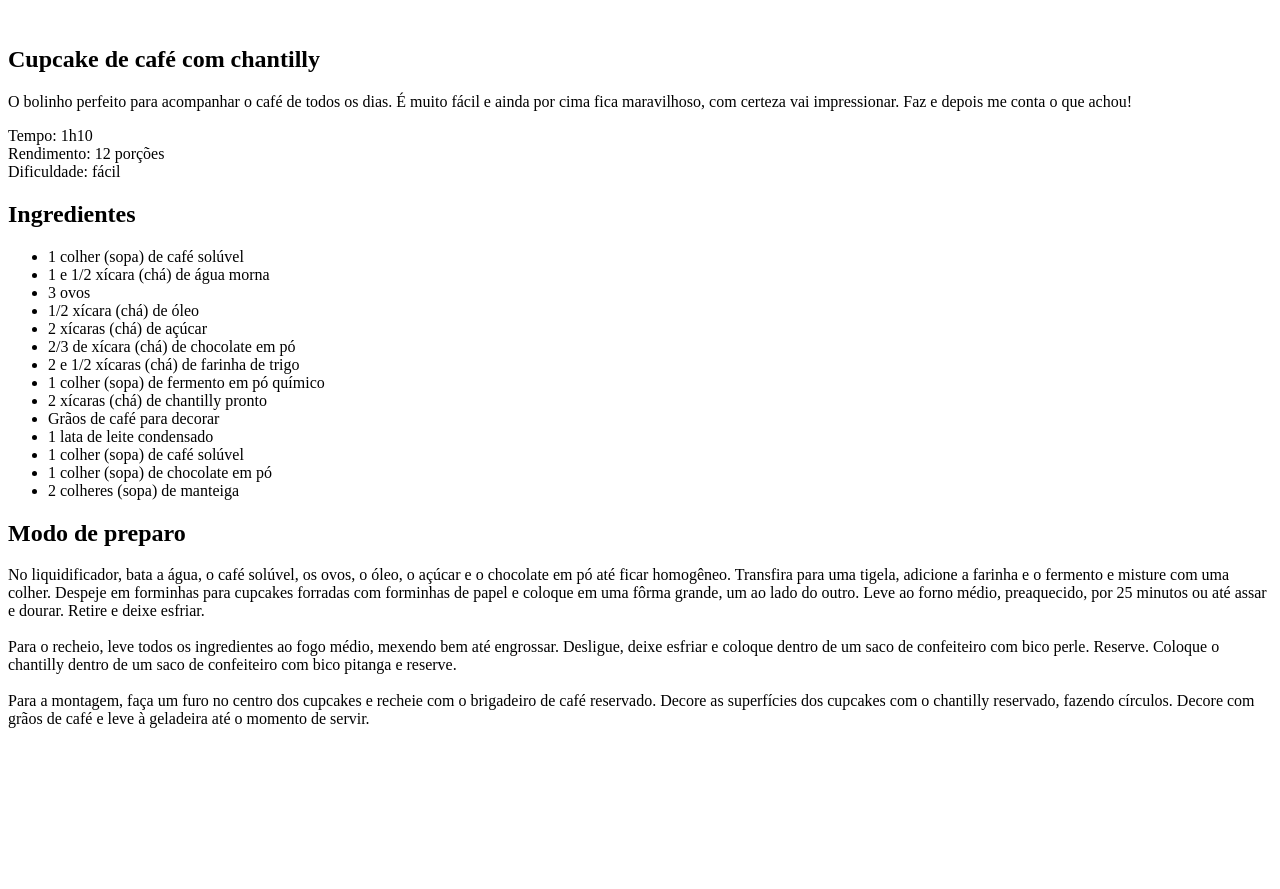
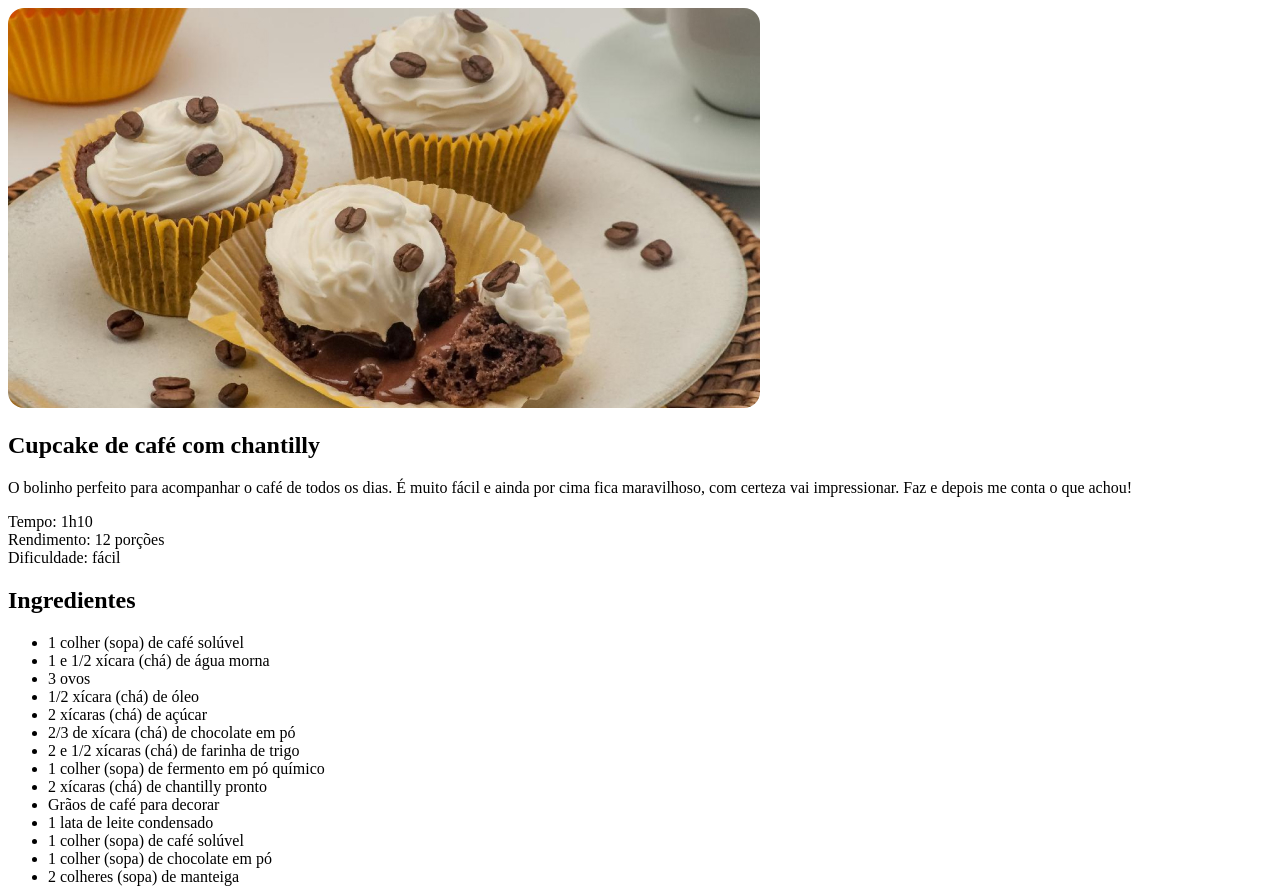
Before and after one commit to rianevangelista/pagina-de-receita, a plain HTML site: page index.html in a window 1280 px wide. Shown: the top 889 px of the page. Before the commit the page ends 800 px from the top, so only its background shows below. Drawn offline with Linux system fonts and the light colour scheme.

Commit message:
adicionando imagens e style.css

```diff
--- a/index.html
+++ b/index.html
@@ -3,11 +3,12 @@
 <head>
     <meta charset="UTF-8">
     <meta name="viewport" content="width=device-width, initial-scale=1.0">
+    <link rel="stylesheet" href="style.css">
     <title>Página de receita</title>
 </head>
 <body>
     <div id="page">
-        <img src="" alt="">
+        <img src="assets/main-image.jpg" alt="Imagem de um cupcake com grãos de café e chantilly">
         <main>
             <section id="about">
                 <h1>Cupcake de café com chantilly</h1>
--- /dev/null
+++ b/style.css
@@ -0,0 +1,3 @@
+img {
+    border-radius: 16px;
+}
```
Also changed, not shown: assets/bg-image.jpg (added), assets/main-image.jpg (added), 1 other file.
